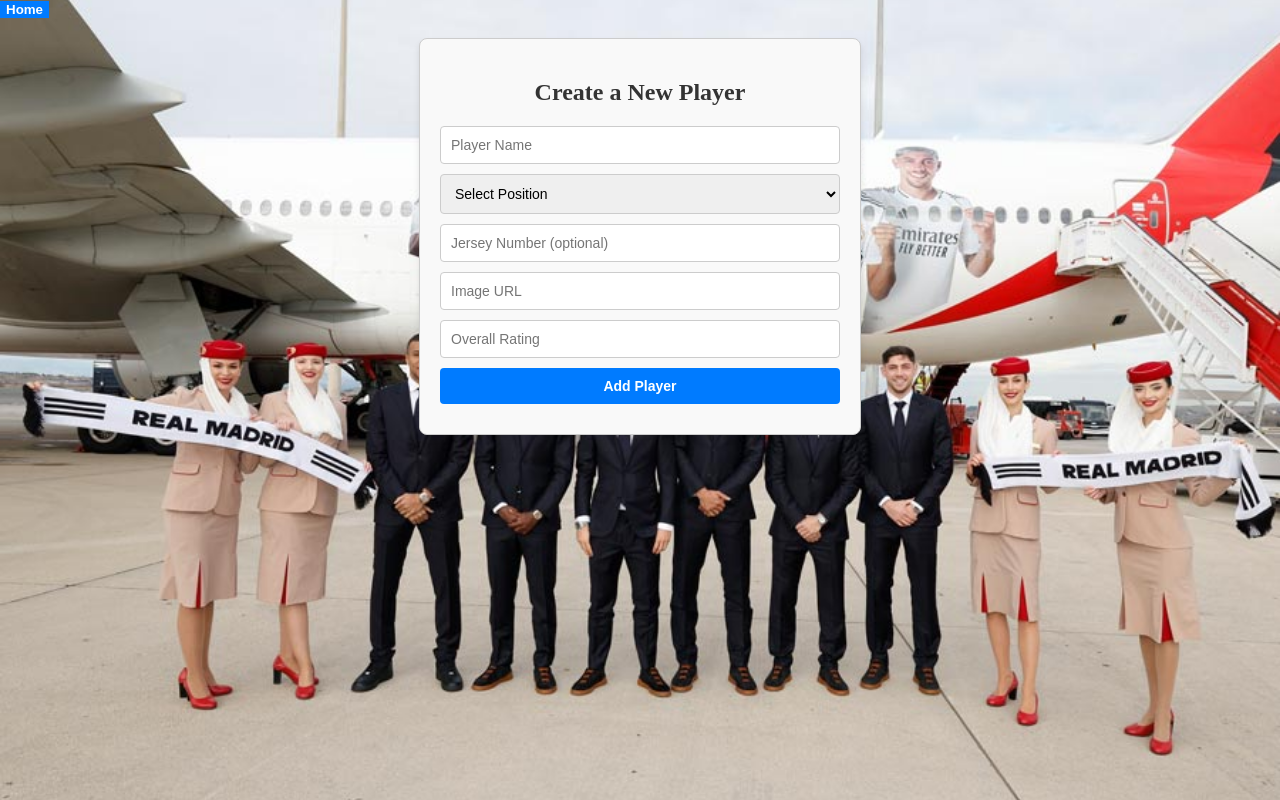
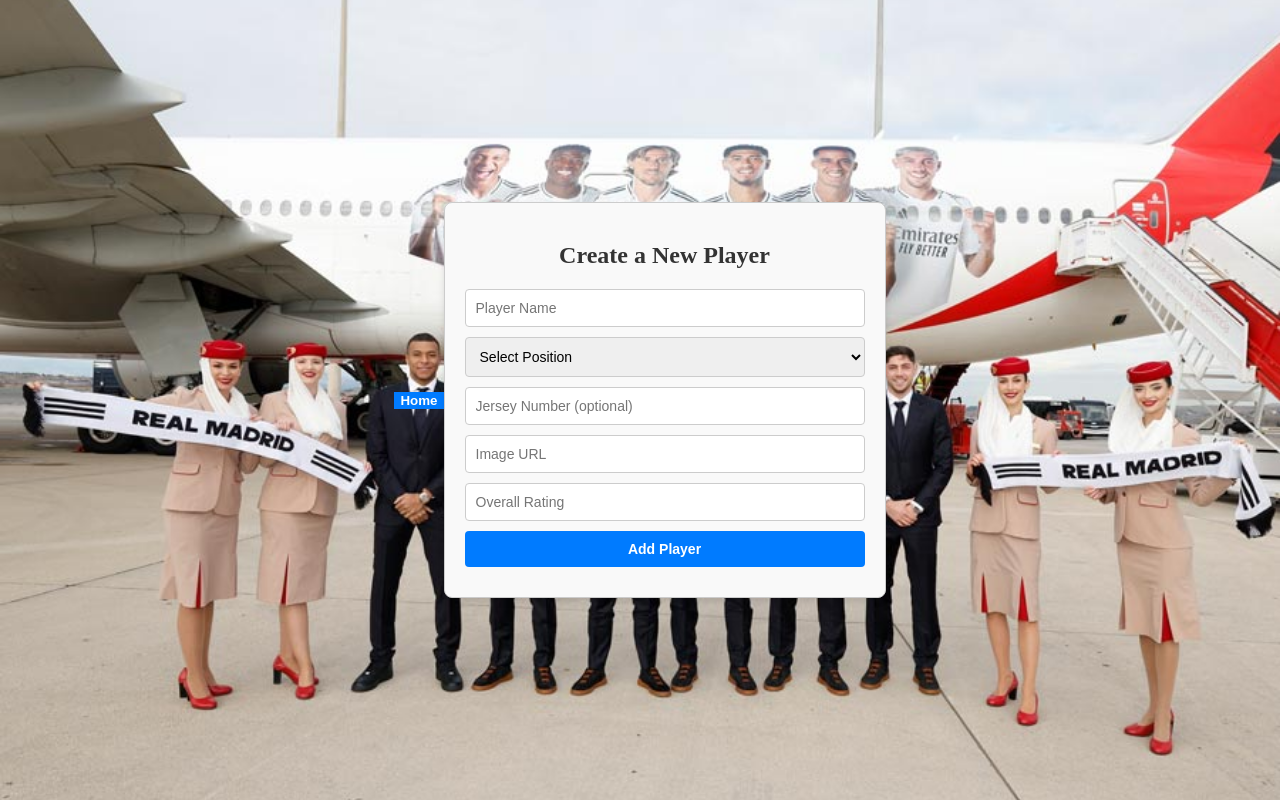
Before and after one commit to ryan147j/Pair-project, a plain HTML site: page Pages/create.html in a window 1280 px wide. Drawn offline with nearby package versions, Linux system fonts and the light colour scheme.

Commit message:
final version v1

```diff
--- a/Scripts/index.js
+++ b/Scripts/index.js
@@ -1,4 +1,3 @@
-
 
 var players = JSON.parse(localStorage.getItem("players")) || [
   /////get items from localstorage or from array of objects containing players data
@@ -207,7 +206,7 @@ var display = function () {
     <button class="upd">update</button>
   </div>
 </div> `);
-    } else if (e.position === "forward") {
+    } else if (e.position === "forward"){
       $(".fw").append(`
 
             <div class="card">
@@ -220,7 +219,7 @@ var display = function () {
     <button class="upd">update</button>
   </div>
 </div> `);
-    } else if (e.position === "coach") {
+    } else if (e.position === "coach"){
       $(".ch").append(`
 
             <div class="card">
--- a/Styles/Create.css
+++ b/Styles/Create.css
@@ -63,12 +63,27 @@
     transition: background-color 0.3s ease;
 
   }
+
 body {
-    margin: 0; /* Remove default margin */
-    padding: 0; /* Remove default padding */
-    height: 100vh; /* Set height to 100% of the viewport */
-    background-image: url(../Assets/planemadrid.jpg); /* Adjust path if needed */
-    background-size: cover; /* Cover the entire screen */
-    background-repeat: no-repeat; /* Prevent repeating */
-    background-position: center; /* Center the image */
+  margin: 0;
+  padding: 0;
+  height: 100vh;
+  display: flex;
+  justify-content: center;
+  align-items: center;
+  background-image: url(../Assets/planemadrid.jpg);
+  background-size: cover;
+  background-repeat: no-repeat;
+  background-position: center;
 }
+
+.formcontainer {
+  margin: 0;
+  padding: 20px;
+  border: 1px solid #ccc;
+  border-radius: 8px;
+  width: 100%;
+  max-width: 400px;
+  box-shadow: 0 4px 6px rgba(0, 0, 0, 0.1);
+  background-color: #f9f9f9;
+}
```
Also changed, not shown: 1 other file.
